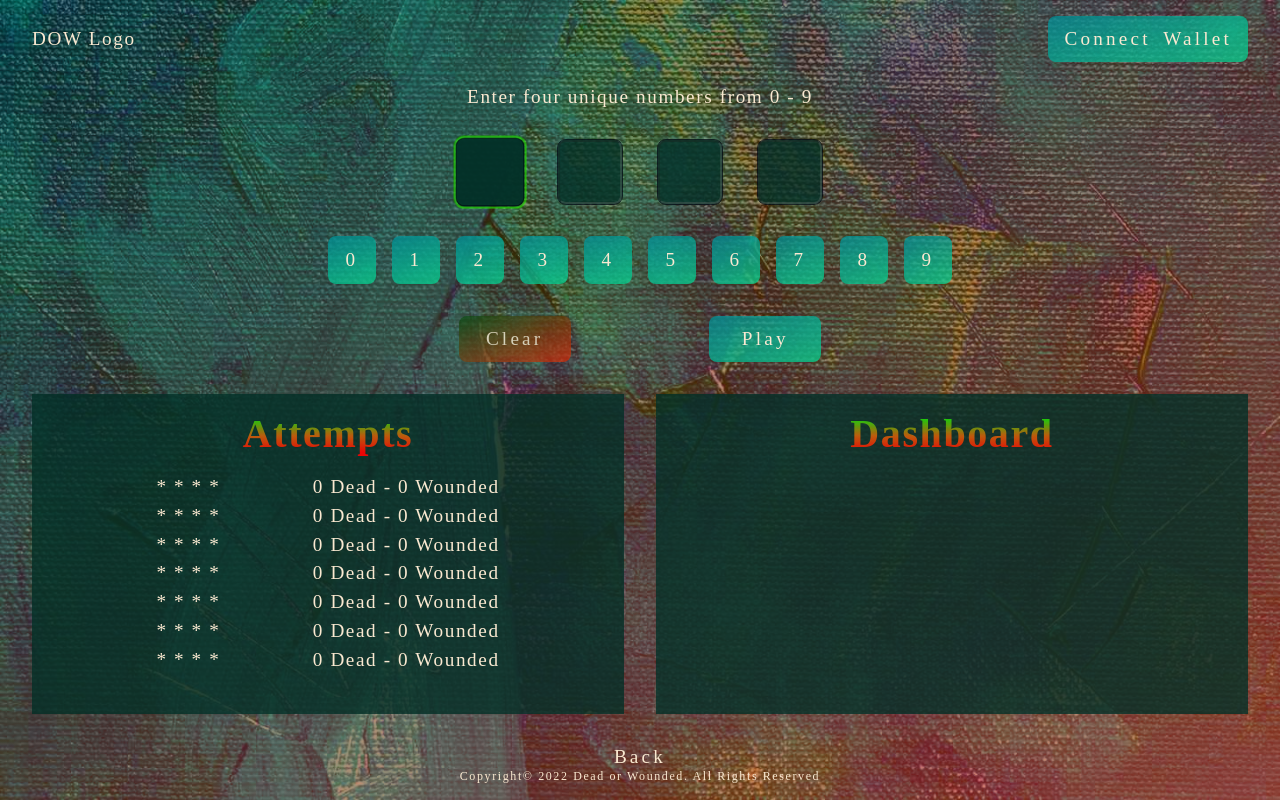
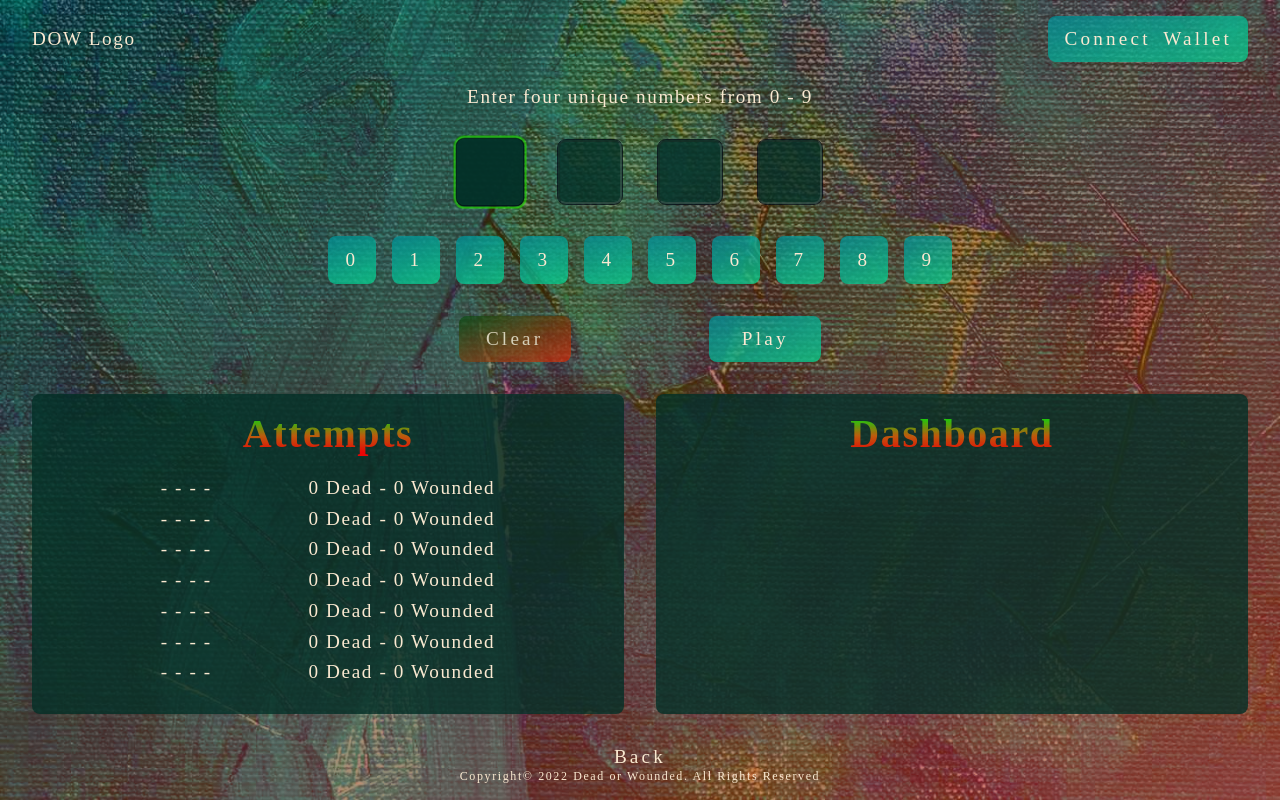
Before and after one commit to AbdulrasheedAdediran/dow-dApp-frontend, a React (Create React App) app: page /startGame in a window 1280 px wide. Built offline with nearby package versions, Linux system fonts and the light colour scheme; a web font is replaced by a local one.

Commit message:
attempts work in progress

```diff
--- a/src/components/Main/Main.css
+++ b/src/components/Main/Main.css
@@ -46,7 +46,10 @@ main {
   left: -2.5%;
   margin-left: -50%;
 }
-
+.main-menu-links {
+  display: grid;
+  margin-block: 1rem;
+}
 .menu-button {
   margin-bottom: 1rem;
 }
--- a/src/components/Main/Main.jsx
+++ b/src/components/Main/Main.jsx
@@ -15,6 +15,8 @@ const Main = ({ handleStart, handleHowToPlay, handleOptions, handleAbout }) => {
           <h1>Wounded</h1>
           <div className="dow-text-border" />
         </div>
+
+        <div className="main-menu-links">
           <Link to="/startGame">
             {" "}
             <button className="menu-button" onClick={handleStart}>
@@ -37,6 +39,7 @@ const Main = ({ handleStart, handleHowToPlay, handleOptions, handleAbout }) => {
               About
             </button>
           </Link>
+        </div>
       </main>
     </Layout>
   );
--- a/src/components/container/StartGame/Attempts.css
+++ b/src/components/container/StartGame/Attempts.css
@@ -3,6 +3,7 @@
   width: 100%;
   background: var(--deep-green);
   color: var(--antique-white);
+  border-radius: 0.5rem;
   display: block;
 }
 .attempts h2 {
@@ -15,5 +16,5 @@
   align-items: center;
   justify-content: space-evenly;
   width: 100%;
-  line-height: 1.5;
+  line-height: 1.6;
 }
--- a/src/components/container/StartGame/Dashboard.css
+++ b/src/components/container/StartGame/Dashboard.css
@@ -3,6 +3,7 @@
   width: 100%;
   background: var(--deep-green);
   color: var(--antique-white);
+  border-radius: 0.5rem;
   display: block;
 }
 .dashboard h2 {
--- a/src/components/container/StartGame/StartGame.jsx
+++ b/src/components/container/StartGame/StartGame.jsx
@@ -12,7 +12,7 @@ const StartGame = () => {
   const [isDisabled, setIsDisabled] = useState(false);
   let [dead, setDead] = useState(0);
   let [wounded, setWounded] = useState(0);
-  let [attempt, setAttempt] = useState(["*", "*", "*", "*"]);
+  let [attempt, setAttempt] = useState(["-", "-", "-", "-"]);
   let trials = 1;
   // let attempts = [];
   // let dead = 0;
```
Also changed, not shown: src/components/container/About/About.jsx (+4 -5 lines). Lines whose indentation alone changed are shown as unchanged.
